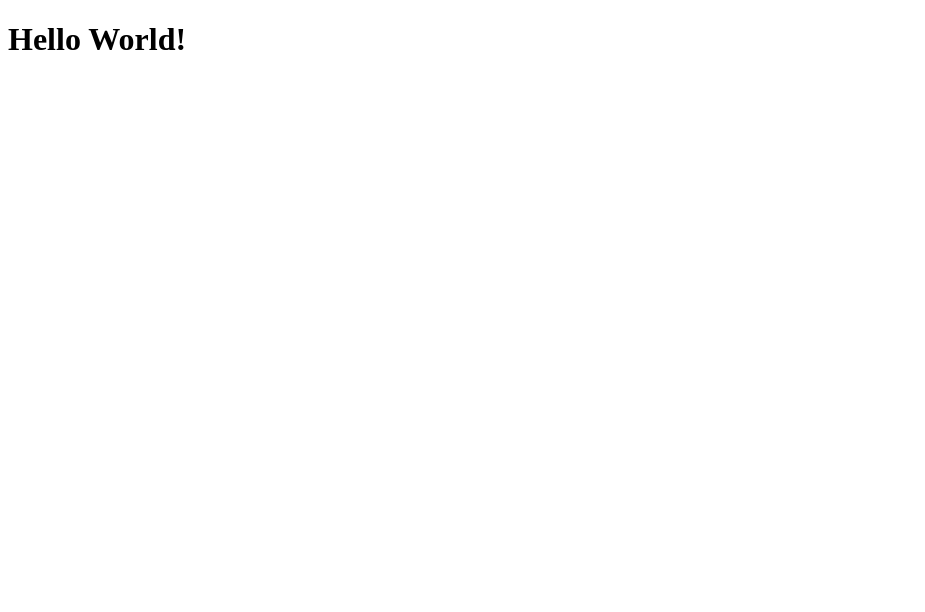
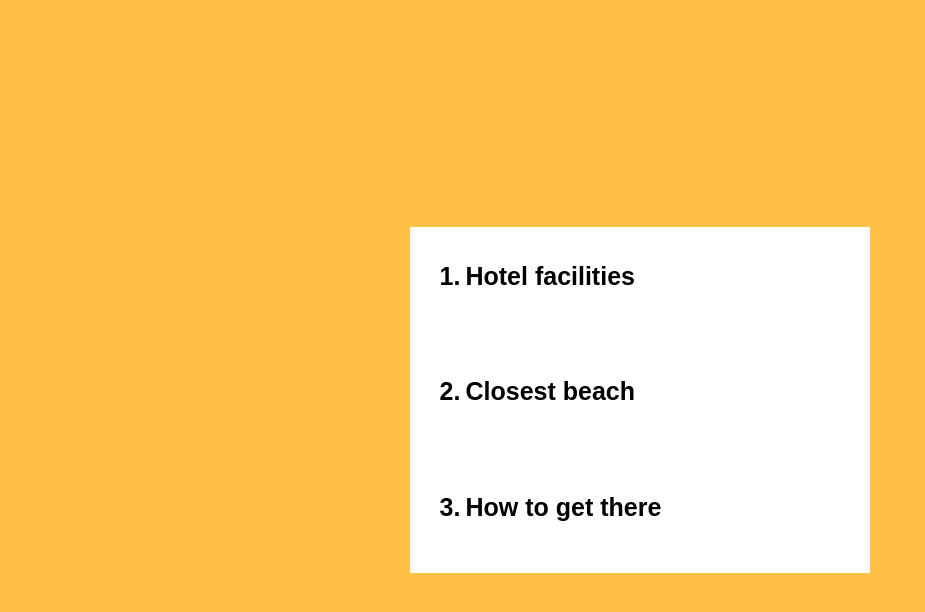
Before and after one commit to Cyberfox206/Expanding_Cards, a website: page index.html in a window 1280 px wide. Shown: the whole page, without its empty margins (0-925 px from the left). Drawn offline with Linux system fonts and the light colour scheme.

Commit message:
expanding_card

```diff
--- /dev/null
+++ b/app.js
@@ -0,0 +1,21 @@
+const cards = document.getElementsByClassName("card");
+
+
+
+for (let indexCard = 0; indexCard < cards.length; indexCard++) {
+    const card = cards[indexCard];
+    card.addEventListener("click", (ev) => {
+        for (let i = 0; i < cards.length; i++) {
+            const c = cards[i];
+            if (ev.currentTarget === c) {
+                ev.currentTarget.classList.toggle("active")
+
+            } else {
+                if (c.classList.contains("active")) {
+                    c.classList.remove("active")
+                }
+
+            }
+        }
+    })
+}
--- a/index.html
+++ b/index.html
@@ -1,15 +1,36 @@
 <!DOCTYPE html>
 <html lang="fr">
+
 <head>
   <meta charset="UTF-8">
   <link rel="icon" type="image/svg+xml" href="/vite.svg">
   <meta name="viewport" content="width=device-width, initial-scale=1.0">
-    <!-- link css here only when ccs is not imported in js yet -->
-    <!-- <link rel="stylesheet" href="/css/style.css"> -->
-    <title>Hello</title>
+  <link rel="stylesheet" href="style.css">
+  <meta name="description" content="le cite expanding cards">
+  <title>cite expanding card</title>
 </head>
+
 <body>
-    <h1>Hello World!</h1>
-    <!-- <script src="./js/app.js" type="module"></script> -->
+  <main>
+    <ul>
+      <li id="li1" class="card">
+        <h2 id="hcard1">Hotel facilities</h2>
+        <p id="text1">We've got everything you need covered, from hairdryer to ski storage at the
+          lobby. Don't worry
+          about that!</p>
+      </li>
+      <li id="li2" class="card">
+        <h2 id="hcard2">Closest beach</h2>
+        <p id="text2">We've got no real beach anywhere closely to ou hotel. there are mountains
+          though!</p>
+      </li>
+      <li id="li3" class="card">
+        <h2 id="hcard3">How to get there</h2>
+        <p id="text3">By plain, you silly.</p>
+      </li>
+    </ul>
+  </main>
+  <script src="app.js"></script>
 </body>
+
 </html>
--- /dev/null
+++ b/style.css
@@ -0,0 +1,99 @@
+* {
+    margin: 0;
+    padding: 0;
+    box-sizing: border-box;
+}
+
+body {
+    height: 100vh;
+    width: 100vw;
+    background-color: #ffc048;
+    display: flex;
+    justify-content: center;
+    align-items: center;
+}
+
+main {
+    display: flex;
+    justify-content: center;
+    align-items: center;
+    height: 45%;
+    width: 40%;
+}
+
+ul {
+    width: 100%;
+    height: 100%;
+    list-style: none;
+    display: flex;
+    flex-direction: column;
+    justify-content: center;
+    align-items: center;
+}
+
+.card {
+    width: 90%;
+    height: 32%;
+    background-color: white;
+    transition: all ease 1s;
+}
+
+.active {
+    width: 100%;
+    height: 80%;
+    border-radius: 8px;
+}
+
+#hcard1 {
+    font-family: sans-serif;
+    font-size: 25px;
+    padding-left: 30px;
+    padding-top: 35px;
+}
+
+#hcard2 {
+    font-family: sans-serif;
+    font-size: 25px;
+    padding-left: 30px;
+    padding-top: 35px;
+}
+
+#hcard3 {
+    font-family: sans-serif;
+    font-size: 25px;
+    padding-left: 30px;
+    padding-top: 35px;
+}
+
+#hcard1::before {
+    content: "1.";
+    margin-right: 5px;
+    font-family: sans-serif;
+    font-size: 25px;
+}
+
+#hcard2::before {
+    content: "2.";
+    margin-right: 5px;
+    font-family: sans-serif;
+    font-size: 25px;
+}
+
+#hcard3::before {
+    content: "3.";
+    margin-right: 5px;
+    font-family: sans-serif;
+    font-size: 25px;
+}
+
+p {
+    display: none;
+}
+
+.active p {
+    display: block;
+    font-family: sans-serif;
+    margin-top: 20px;
+    margin-left: 30px;
+    font-size: 20px;
+}
```
Lines whose indentation alone changed are shown as unchanged.
